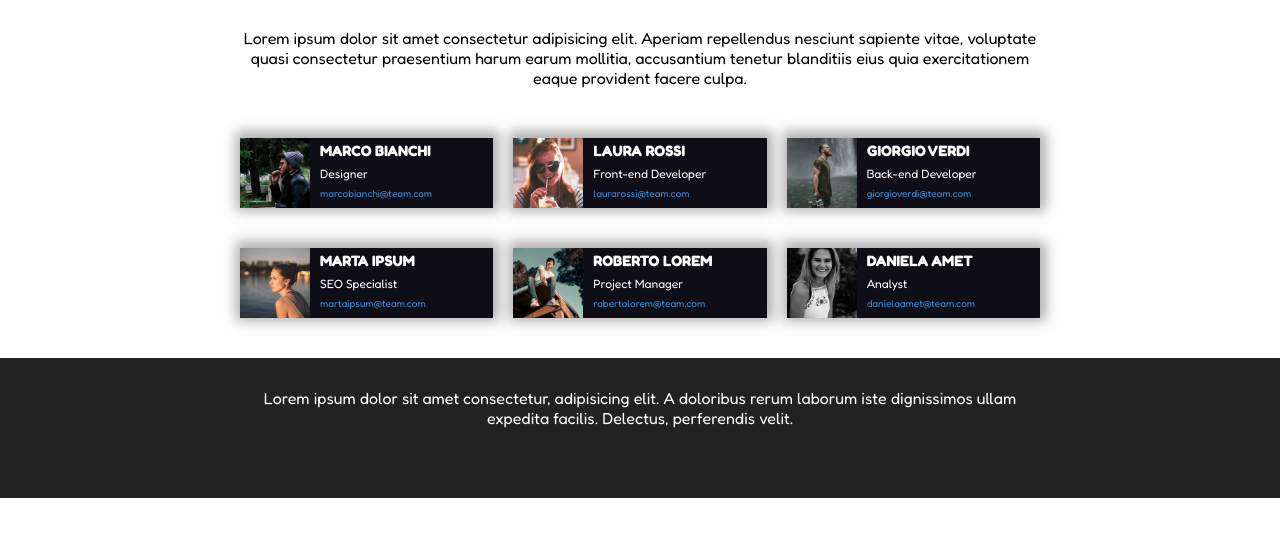
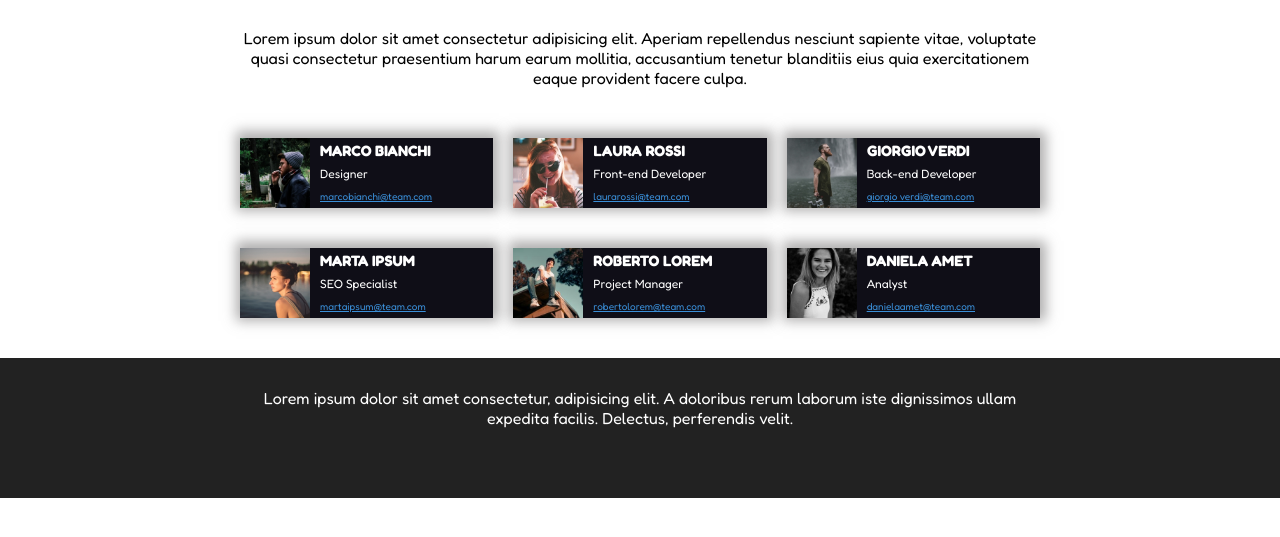
Before and after one commit to FrancescoDOrtona/html-css-float-cards, a plain HTML site: page index.html in a window 1280 px wide. Shown: the part 111-648 px from the top of the page. Drawn offline with Linux system fonts and the light colour scheme.

Commit message:
add-email-anchor

```diff
--- a/css/style.css
+++ b/css/style.css
@@ -103,17 +103,17 @@ img{
 
 
 /* debug */
-.debug .container{
+/* .debug .container{
     border: 2px solid red;
 
 }
 
 .debug .card{
     border: 2px solid yellow;
-    /* padding: 10px; */
-}
+    padding: 10px;
+ }
+
 .debug .card-labels{
     border: 2px solid black;
-    /* padding: 10px; */
-
-}
+    padding: 10px;
+ }  */
--- a/index.html
+++ b/index.html
@@ -18,10 +18,11 @@
     <!-- First Paragraph -->
 
     <main>
+        <div>
         <section class="container">
             <p class="description">Lorem ipsum dolor sit amet consectetur adipisicing elit. Aperiam repellendus nesciunt sapiente vitae, voluptate quasi consectetur praesentium harum earum mollitia, accusantium tenetur blanditiis eius quia exercitationem eaque provident facere culpa.</p>
         </section>
-
+        </div>
     <!-- Cards -->
 
         <section>
@@ -30,19 +31,19 @@
                     <img src="./img/male1.png" alt="Profilo Marco Bianchi">
                     <p>MARCO BIANCHI</p>
                     <p class="card-labels__white">Designer</p>
-                    <p class="card-labels__email">marcobianchi@team.com</p>
+                    <a class="card-labels__email"href="mailto">marcobianchi@team.com</a>
                 </div>
                 <div  class="card-labels">
                     <img  src="./img/female1.png" alt="Profilo Laura Rossi">
                     <p>LAURA ROSSI</p>
                     <p class="card-labels__white">Front-end Developer</p>
-                    <p class="card-labels__email">laurarossi@team.com</p>
+                    <a class="card-labels__email"href="mailto">laurarossi@team.com</a>
                 </div>
                 <div  class="card-labels">
                     <img src="./img/male2.png" alt="Profilo Giorgio Verdi">
                     <p>GIORGIO VERDI</p>
                     <p class="card-labels__white">Back-end Developer</p>
-                    <p class="card-labels__email">giorgioverdi@team.com</p>
+                    <a class="card-labels__email"href="mailto">giorgio verdi@team.com</a>
             </div>
         </section>
 
@@ -52,19 +53,19 @@
                     <img src="./img/female2.png" alt="Profilo Marta Ipsum">
                     <p>MARTA IPSUM</p>
                     <p class="card-labels__white">SEO Specialist</p>
-                    <p class="card-labels__email">martaipsum@team.com</p>
+                    <a class="card-labels__email"href="mailto">martaipsum@team.com</a>
                 </div>
                 <div class="card-labels">
                     <img src="./img/male3.png" alt="Profilo Roberto Lorem">
                     <p>ROBERTO LOREM</p>
                     <p class="card-labels__white">Project Manager</p>
-                    <p class="card-labels__email">robertolorem@team.com</p>
+                    <a class="card-labels__email"href="mailto">robertolorem@team.com</a>
                 </div>
                 <div class="card-labels">
                     <img src="./img/female3.png" alt="Profilo Daniela Amet">
                     <p>DANIELA AMET</p>
                     <p class="card-labels__white">Analyst</p>
-                    <p class="card-labels__email">danielaamet@team.com</p>
+                    <a class="card-labels__email"href="mailto">danielaamet@team.com</a>
             </div>
         </section>
     </main>
```
